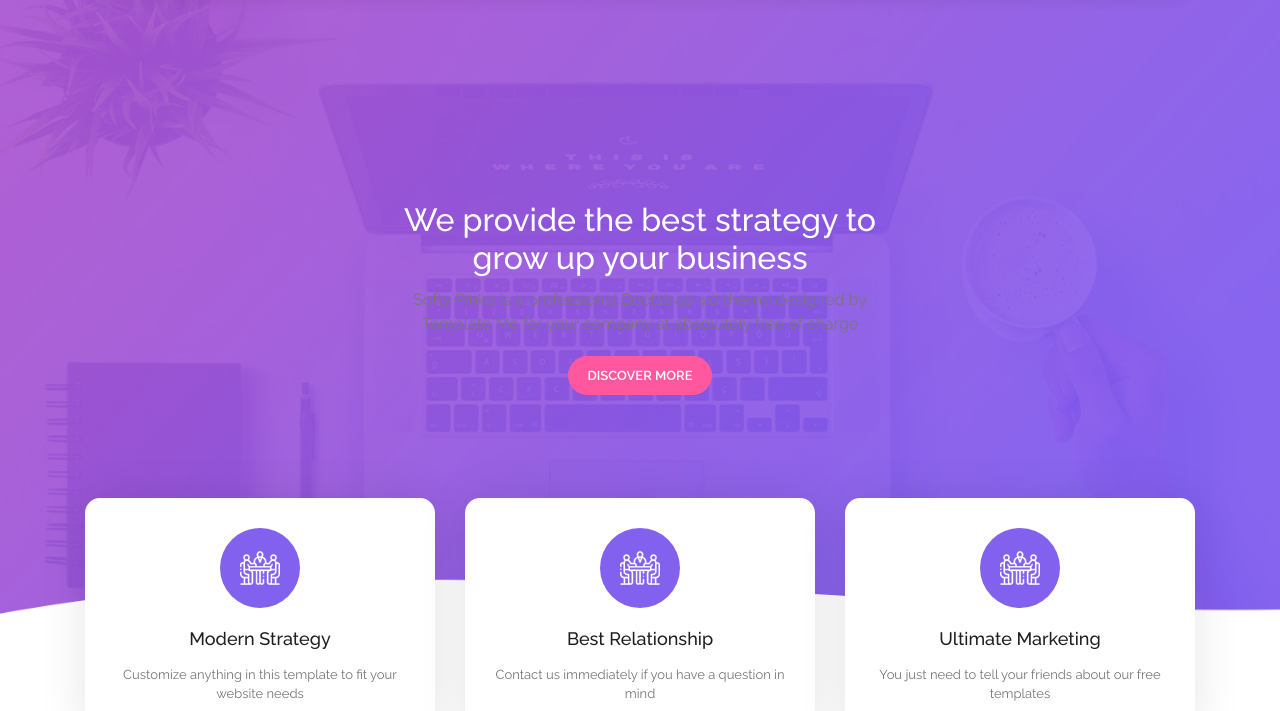
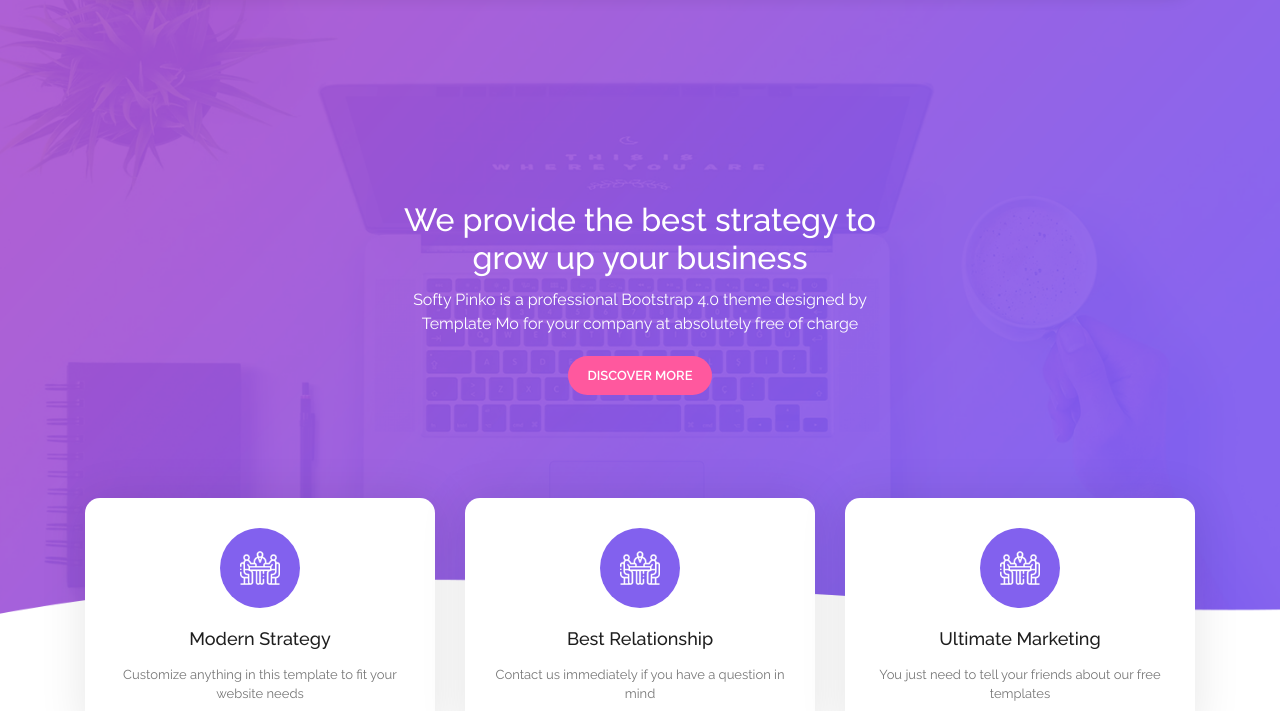
Before and after one commit to LaDucHiep2003/project_mini_2, a plain HTML site: page index.html in a window 1280 px wide. Shown: the part 102-813 px from the top of the page. Drawn offline with nearby package versions, Linux system fonts and the light colour scheme.

Commit message:
updata color text

```diff
--- a/assets/css/styles.css
+++ b/assets/css/styles.css
@@ -79,8 +79,8 @@
     margin-bottom: 10px;
 }
 .section-one .inner-desc{
-    color: #777;
     margin-bottom: 20px;
+    color: #fff;
 }
 @media (max-width:767.98px){
     .section-one .inner-title{
```
